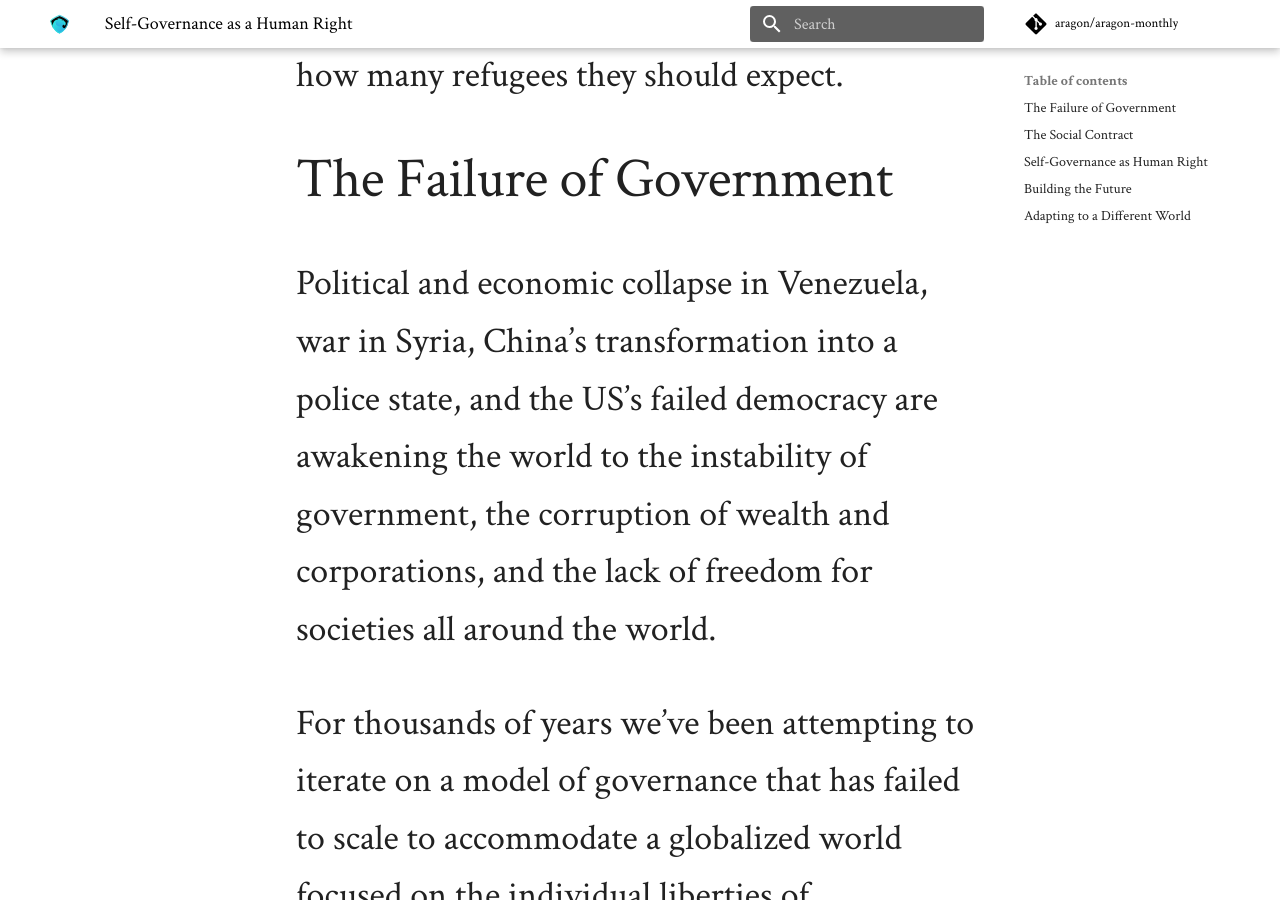
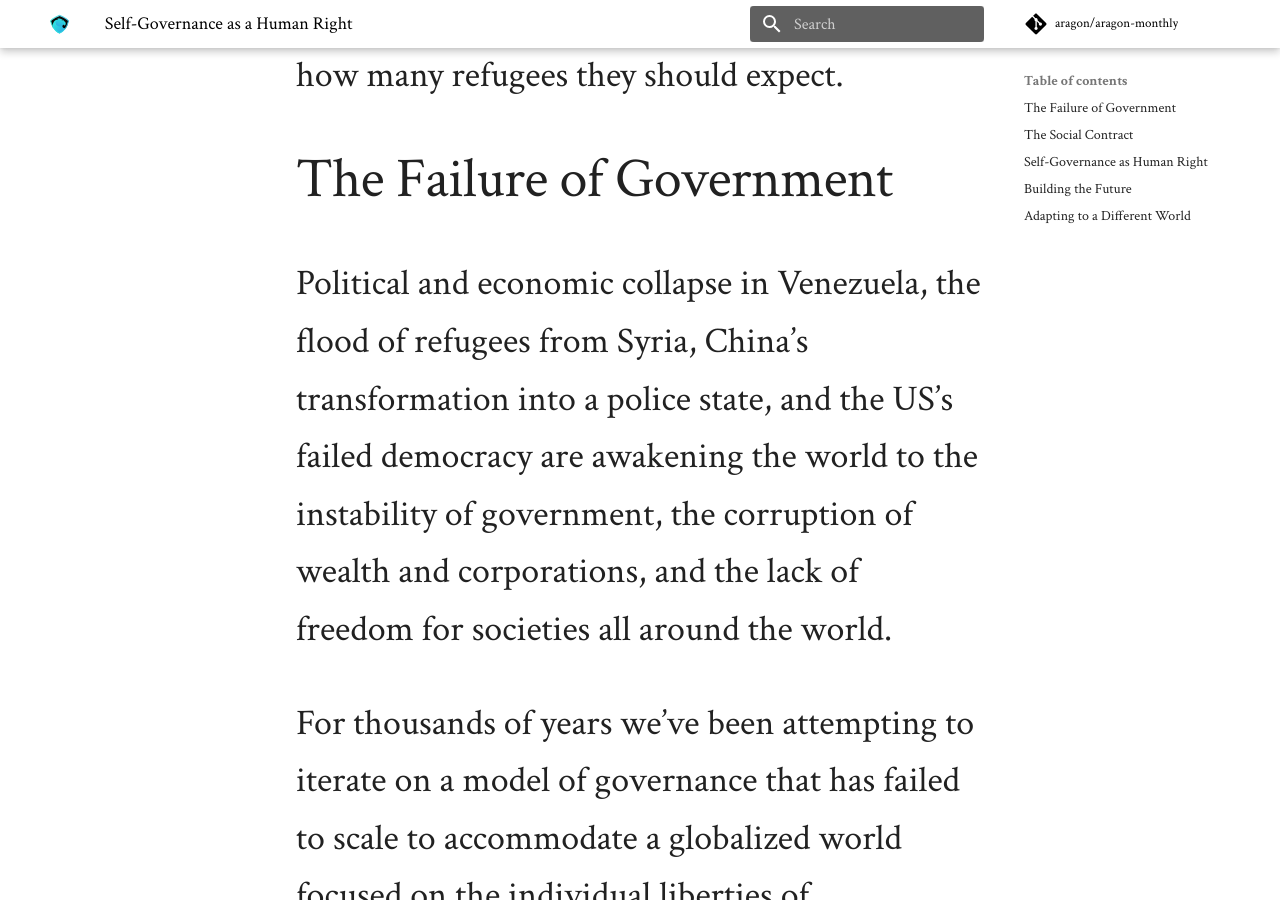
Before and after one commit to aragon/aragon-monthly, an MkDocs documentation site: the page built from docs/articles/opinion/Self-Governance_as_a_Human_Right.md, in a window 1280 px wide and 900 px high, scrolled down 2312 px. Built offline with MkDocs 1.6.1 and Material for MkDocs 9.7.7, drawn with Linux system fonts in a browser that asks for light colours; comment, search, counter and statistics services are not loaded; old or Windows-style settings are respelled for this version of MkDocs; some of the changed text lies outside the part shown.

Commit message:
Update Self-Governance_as_a_Human_Right.md

```diff
--- a/docs/articles/opinion/Self-Governance_as_a_Human_Right.md
+++ b/docs/articles/opinion/Self-Governance_as_a_Human_Right.md
@@ -16,7 +16,7 @@ Several hours after the bus had dropped her off, she headed towards the long pie
 
 ## The Failure of Government
 
-Political and economic collapse in Venezuela, war in Syria, China’s transformation into a police state, and the US’s failed democracy are awakening the world to the instability of government, the corruption of wealth and corporations, and the lack of freedom for societies all around the world.
+Political and economic collapse in Venezuela, the flood of refugees from Syria, China’s transformation into a police state, and the US’s failed democracy are awakening the world to the instability of government, the corruption of wealth and corporations, and the lack of freedom for societies all around the world.
 
 For thousands of years we’ve been attempting to iterate on a model of governance that has failed to scale to accommodate a globalized world focused on the individual liberties of humankind. And now we’re coming to terms with the consequences. Globally, people are beginning to flee in search of freedoms, peace, and resources that are not available within their homelands. We need a new model to accommodate these shifts.
 
@@ -69,7 +69,7 @@ Self-governance is not a luxury, it is a human right.
 
 The movement to reframe self-governance as an inalienable human right is in its nascency. Organizations like Amnesty International and the United Nations still function on the premise of nation states, and most activists, political change makers, and human rights advocates still see the governments as not only central to their work, but the key component of change making. Identify a human rights crisis, investigate, work with lawmakers to craft legislation, and then lobby.
 
-In the coming decades we need to start considering alternative paths. Circumventing corrupt governments to provide opportunity for communities to self organize, self govern, and start their own societies is one approach.
+In the coming decades we need to start considering alternative paths. Circumventing corrupt governments to provide opportunity for communities to self organize, self-govern, and start their own societies is one approach.
 
 There are, of course, caveats. We need to make freedom of migration a priority. Ties to land, resources, and geographically placed social connections keep us in societies that are not beneficial to our wellbeing.
 
@@ -85,7 +85,7 @@ The blockchain community is frustrated by centralization. We hate the repercussi
 
 But governments play just as much, if not a greater, role in centralization of power. Instead of controlling servers, governments control land, borders, and behavior through the mask of nation states.
 
-So the question becomes what can the blockchain community do to contribute to the human rights struggle for self-governance.
+So the question becomes what can the blockchain community do to contribute to the human rights struggle for self-governance?
 
 
 > Let us never forget that government is ourselves and not an alien power over us. The ultimate rulers of our democracy are not a President and senators and congressmen and government officials, but the voters of this country.     -Franklin D. Roosevelt
```
Also changed, not shown: other parts of docs/articles/opinion/Self-Governance_as_a_Human_Right.md (+3 -3 lines).
